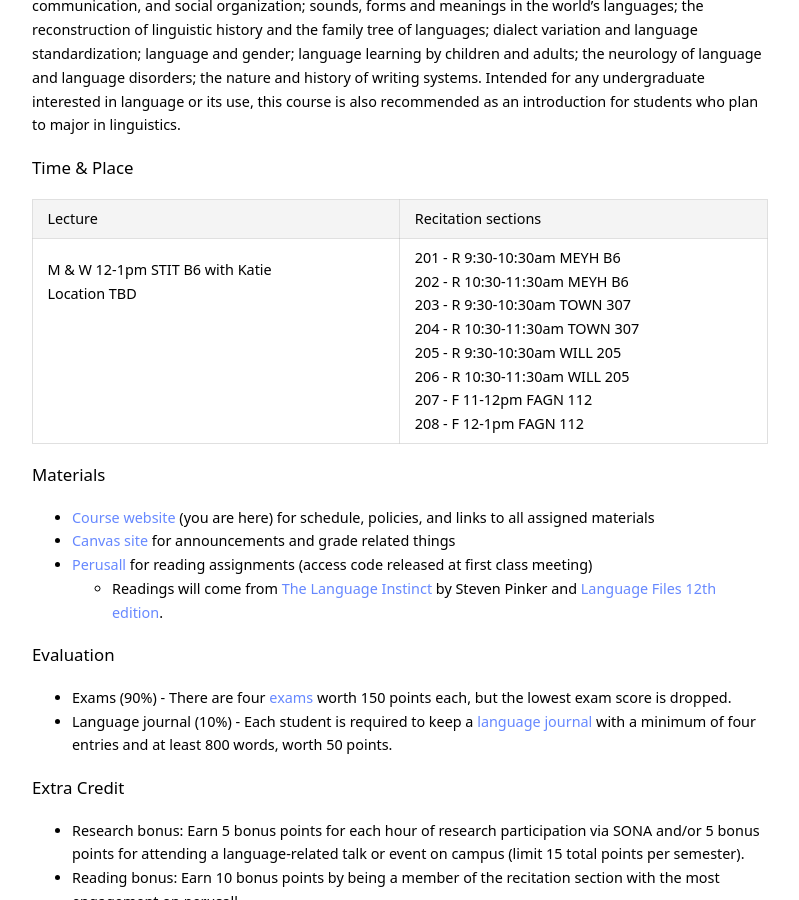
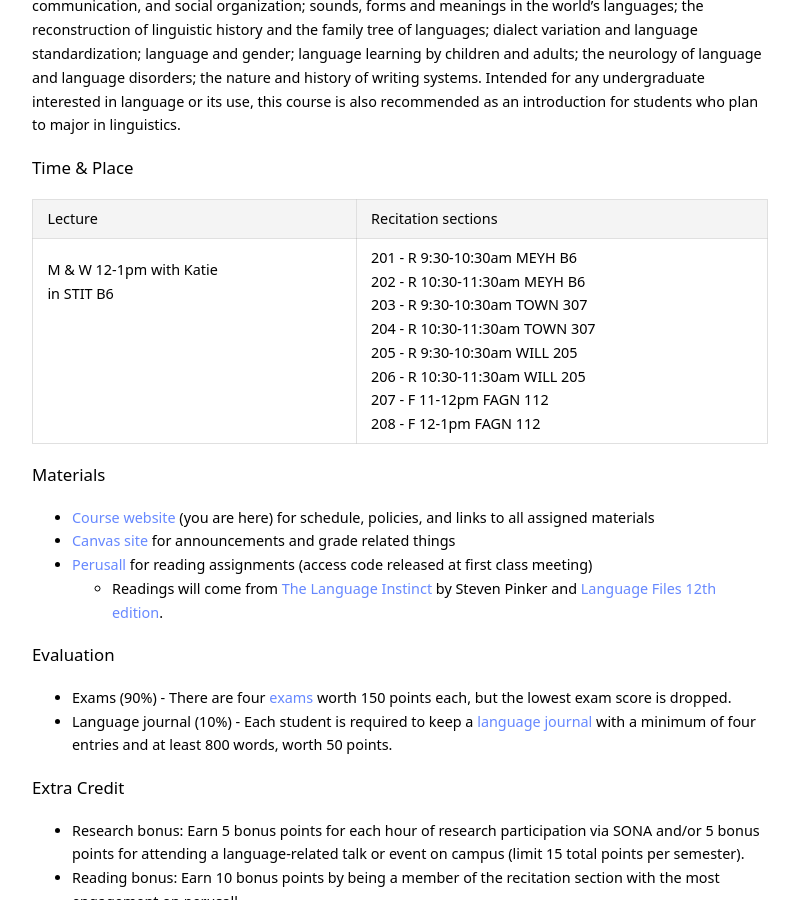
Before and after one commit to kschuler/ling001, a Jekyll site: the page built from index.md, in a window 1280 px wide and 900 px high, scrolled down 645 px. Shown: the whole window, without its empty margins (240-1039 px from the left). Built offline with Jekyll 4.4.1, drawn with Linux system fonts in a browser that asks for light colours.

Commit message:
Update index.md

```diff
--- a/index.md
+++ b/index.md
@@ -26,7 +26,7 @@ A general introduction to the nature, history and use of human language, speech
 
 Lecture | Recitation sections
 --- | ---
-M & W 12-1pm STIT B6 with Katie<br>Location TBD<br><br><br><br><br><br> | 201 - R 9:30-10:30am MEYH B6<br>202 - R 10:30-11:30am MEYH B6 <br>203 - R 9:30-10:30am TOWN 307<br>204 - R 10:30-11:30am TOWN 307<br>205 - R 9:30-10:30am WILL 205<br>206 - R 10:30-11:30am WILL 205<br>207 - F 11-12pm FAGN 112<br>208 - F 12-1pm FAGN 112
+M & W 12-1pm with Katie<br>in STIT B6<br><br><br><br><br><br> | 201 - R 9:30-10:30am MEYH B6<br>202 - R 10:30-11:30am MEYH B6 <br>203 - R 9:30-10:30am TOWN 307<br>204 - R 10:30-11:30am TOWN 307<br>205 - R 9:30-10:30am WILL 205<br>206 - R 10:30-11:30am WILL 205<br>207 - F 11-12pm FAGN 112<br>208 - F 12-1pm FAGN 112
 
 ### Materials
 
```
